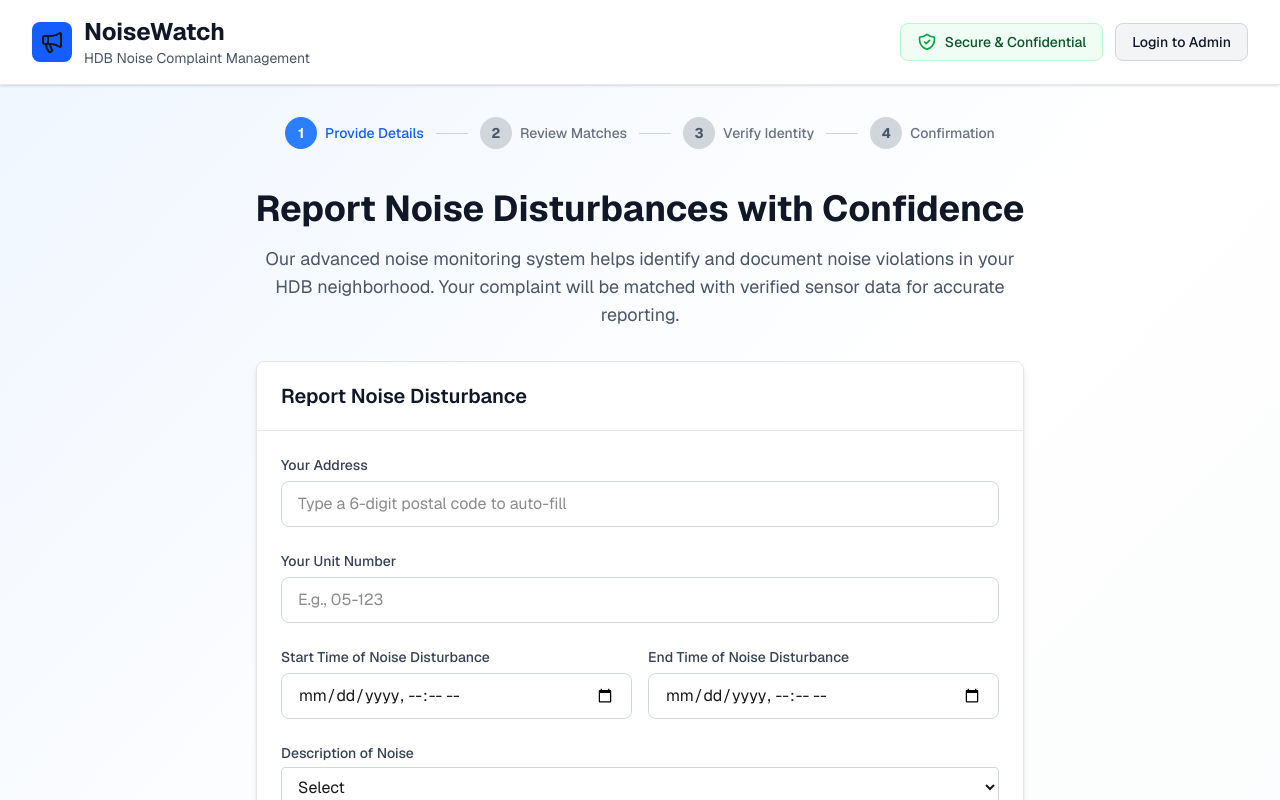
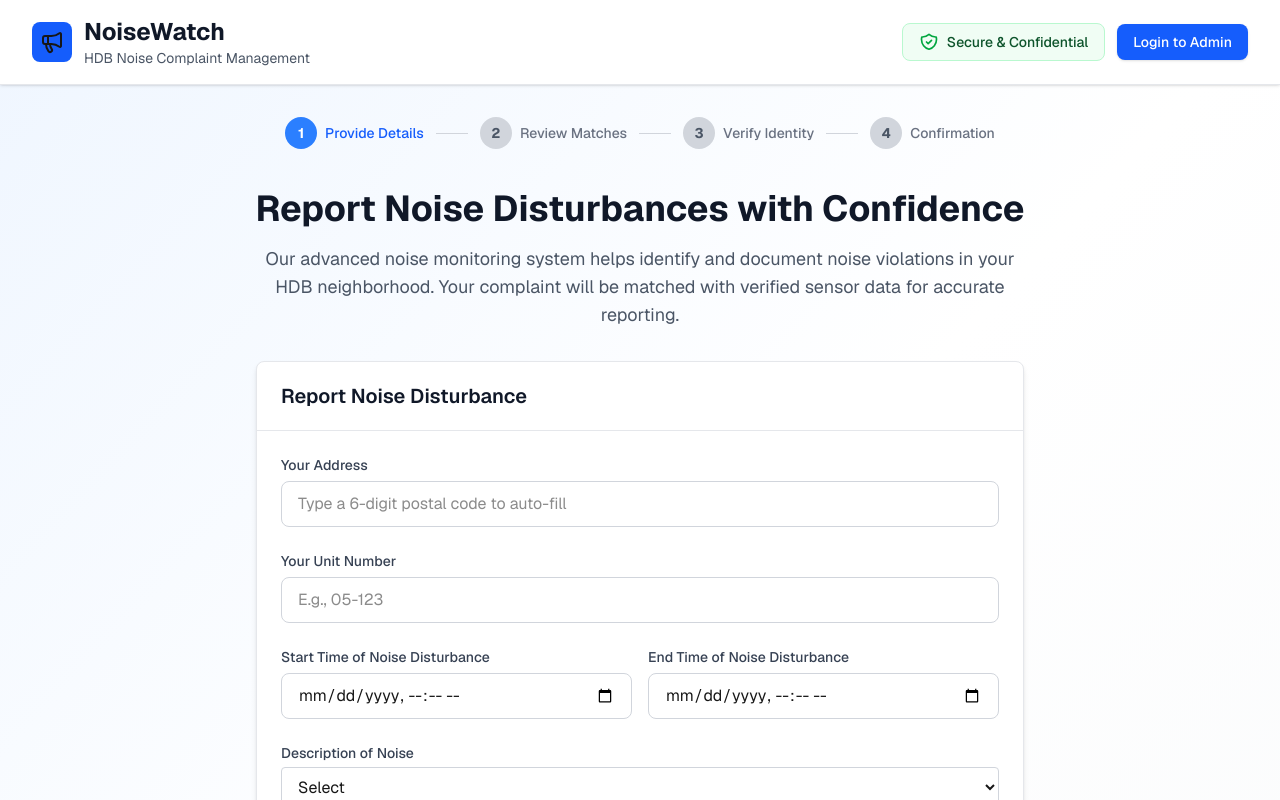
Before and after one commit to hoxiaoyang/NoiseWatch, a Next.js app in the folder app/: page / in a window 1280 px wide. Shown: the top 800 px of the page. Built offline with nearby package versions, Linux system fonts and the light colour scheme.

Commit message:
update admin button to blue

```diff
--- a/app/app/page.tsx
+++ b/app/app/page.tsx
@@ -70,7 +70,7 @@ export default function Home() {
               </div>
               <Button
                 type="button"
-                variant="secondary"
+                variant="primary"
                 size="sm"
                 onClick={() => router.push("/admin")}
               >
```
